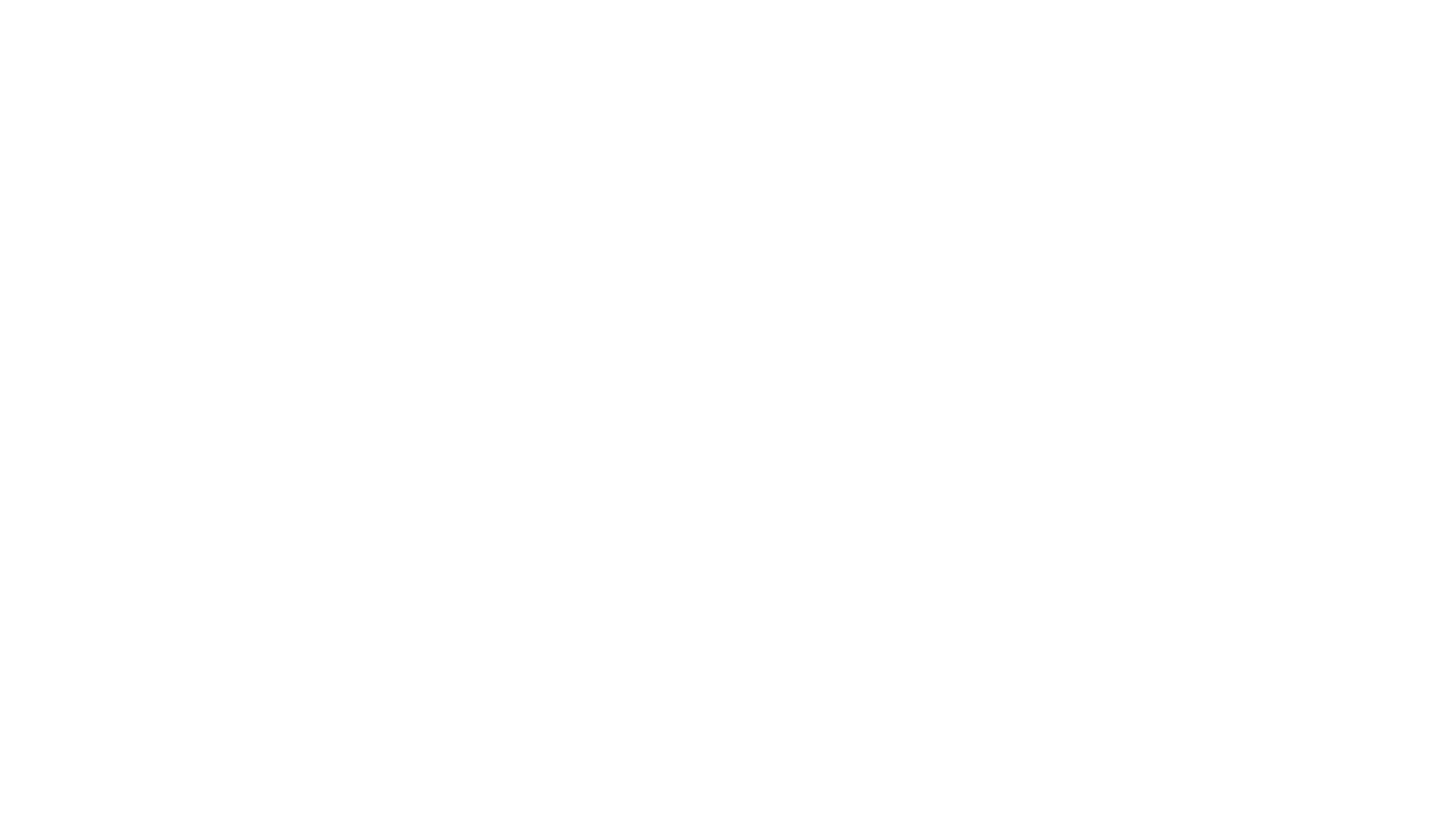
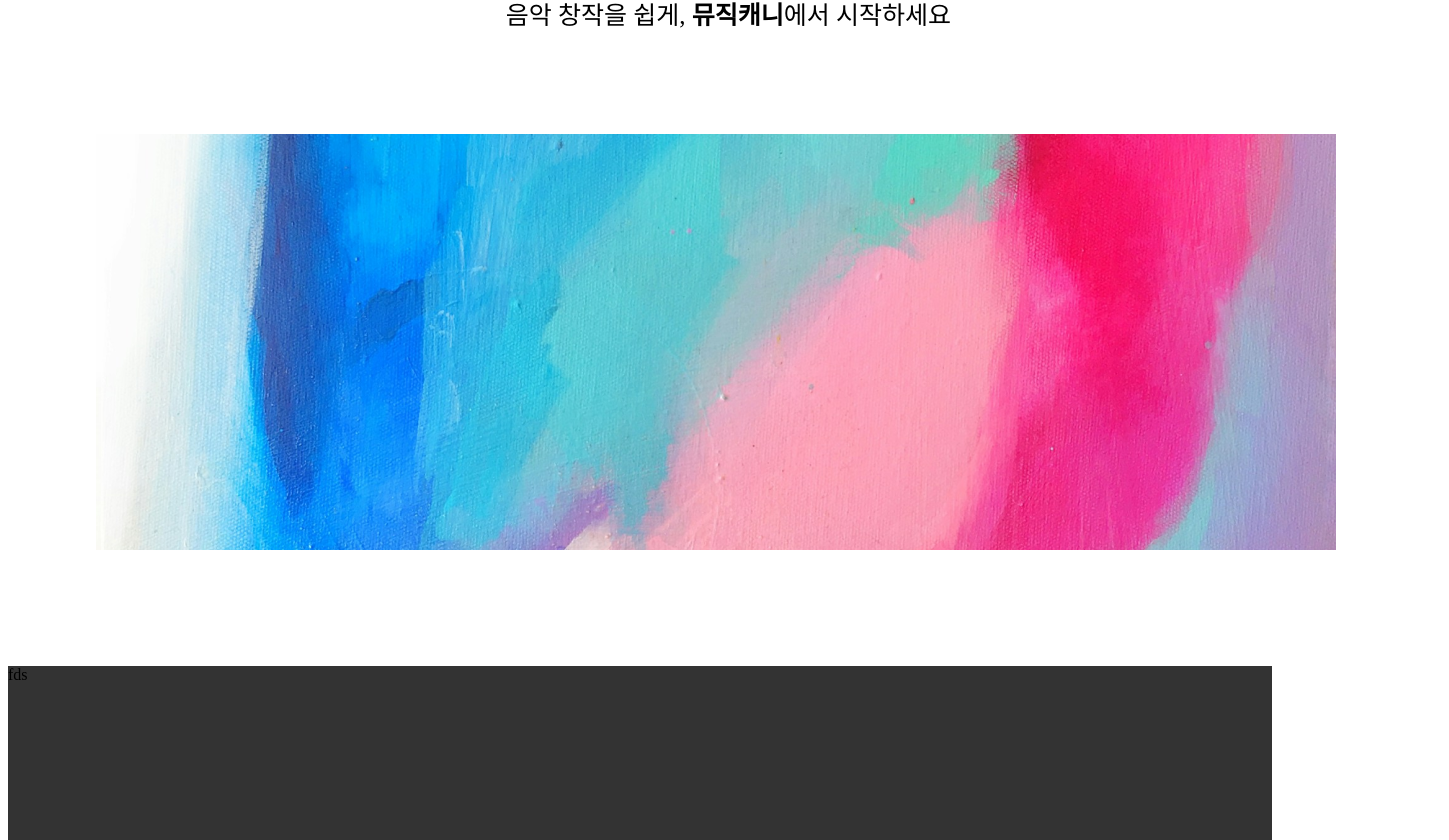
Before and after one commit to Musicany/Musicany_Web, a Next.js app: page /main in a window 1280 px wide. Shown: the part 140-980 px from the top of the page, 1449 px wide, since content can reach past the window. Before the commit the page ends 800 px from the top, so only its background shows below. Built offline with nearby package versions, Linux system fonts and the light colour scheme.

Commit message:
ADD: 메인페이지 퍼블리싱 완료

```diff
--- a/app/(web)/layout.tsx
+++ b/app/(web)/layout.tsx
@@ -1,4 +1,5 @@
 import Header from "@/components/@common/Header/page";
+import Footer from "@/components/@common/Footer/page";
 
 const Layout = ({
   children,
@@ -9,6 +10,7 @@ const Layout = ({
     <>
       <Header />
       {children}
+      <Footer />
     </>
   );
 };
--- a/app/(web)/main/page.tsx
+++ b/app/(web)/main/page.tsx
@@ -1,7 +1,20 @@
+"use client";
+
+import art1 from "@/assets/art1.png";
+import Image from "next/image";
 import * as S from "./style";
 
 const Main = () => {
-  return <div />;
+  return (
+    <S.Layout>
+      <S.MainText>
+        음악 창작을 쉽게, <S.BoldText>뮤직캐니</S.BoldText>에서 시작하세요
+      </S.MainText>
+      <S.PictureLayout>
+        <Image src={art1} alt="image" />
+      </S.PictureLayout>
+    </S.Layout>
+  );
 };
 
 export default Main;
--- a/app/(web)/main/style.ts
+++ b/app/(web)/main/style.ts
@@ -1 +1,22 @@
 import styled from "styled-components";
+import { flex, font } from "@/styles";
+
+export const Layout = styled.div`
+  width: 100%;
+  ${flex.COLUMN_CENTER};
+  padding: 0 7%;
+`;
+export const MainText = styled.p`
+  ${font.SmallTitle};
+  text-align: center;
+  margin-top: 64px;
+`;
+export const BoldText = styled.span`
+  ${font.SmallTitle};
+  font-weight: 700;
+`;
+export const PictureLayout = styled.div`
+  width: 100%;
+  height: 416px;
+  margin-top: 76px;
+`;
--- /dev/null
+++ b/app/components/@common/Footer/page.tsx
@@ -0,0 +1,9 @@
+"use client";
+
+import * as S from "./style";
+
+const Footer = () => {
+  return <S.Footer>fds</S.Footer>;
+};
+
+export default Footer;
--- /dev/null
+++ b/app/components/@common/Footer/style.ts
@@ -0,0 +1,8 @@
+import styled from "styled-components";
+
+export const Footer = styled.footer`
+  width: 100%;
+  height: 256px;
+  background-color: #333;
+  margin-top: 116px;
+`;
--- a/app/styles/globalStyle.ts
+++ b/app/styles/globalStyle.ts
@@ -31,11 +31,14 @@ const GlobalStyle = createGlobalStyle`
     }
   }
 
-  body {
-    background-color: ${theme.white};
+  * {
     margin: 0;
     padding: 0;
     box-sizing: border-box;
+  }
+
+  body {
+    background-color: ${theme.white};
   }
 
   ul,
```
Also changed, not shown: app/assets/art1.png (added).
